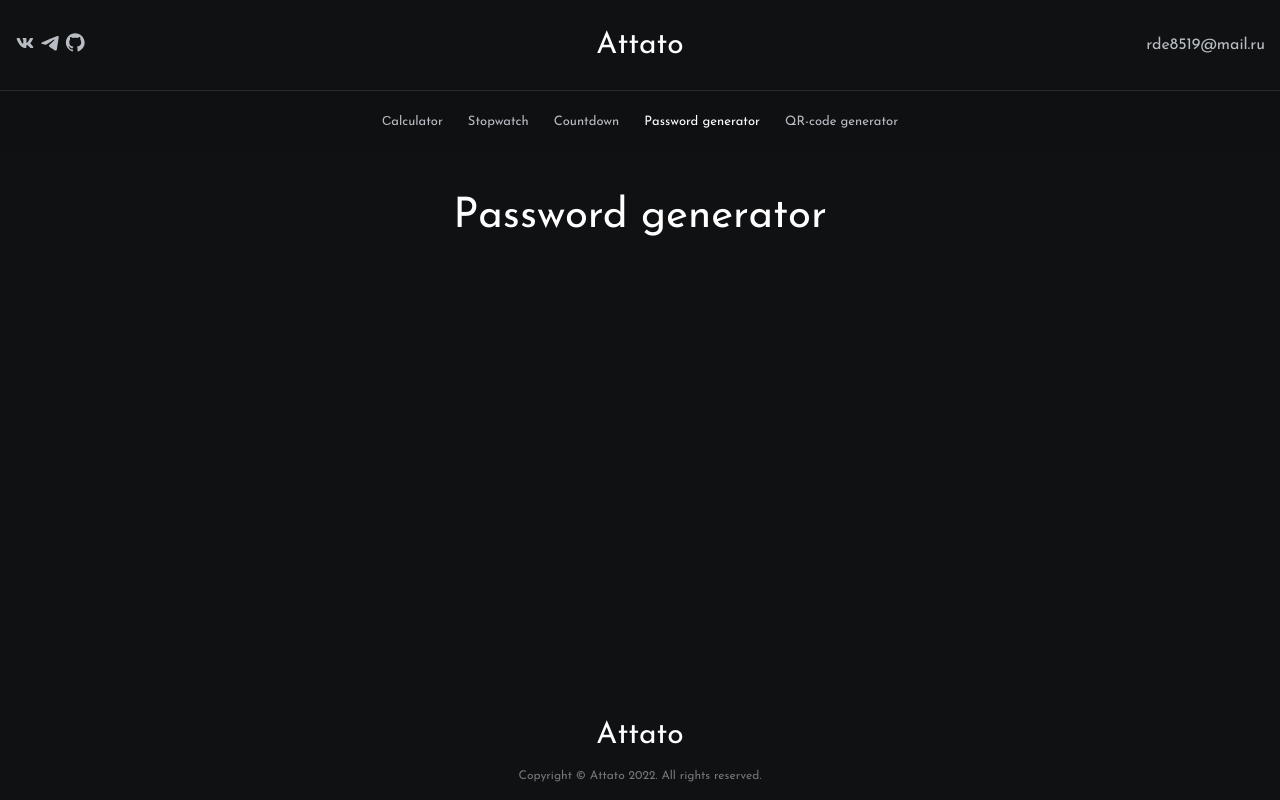
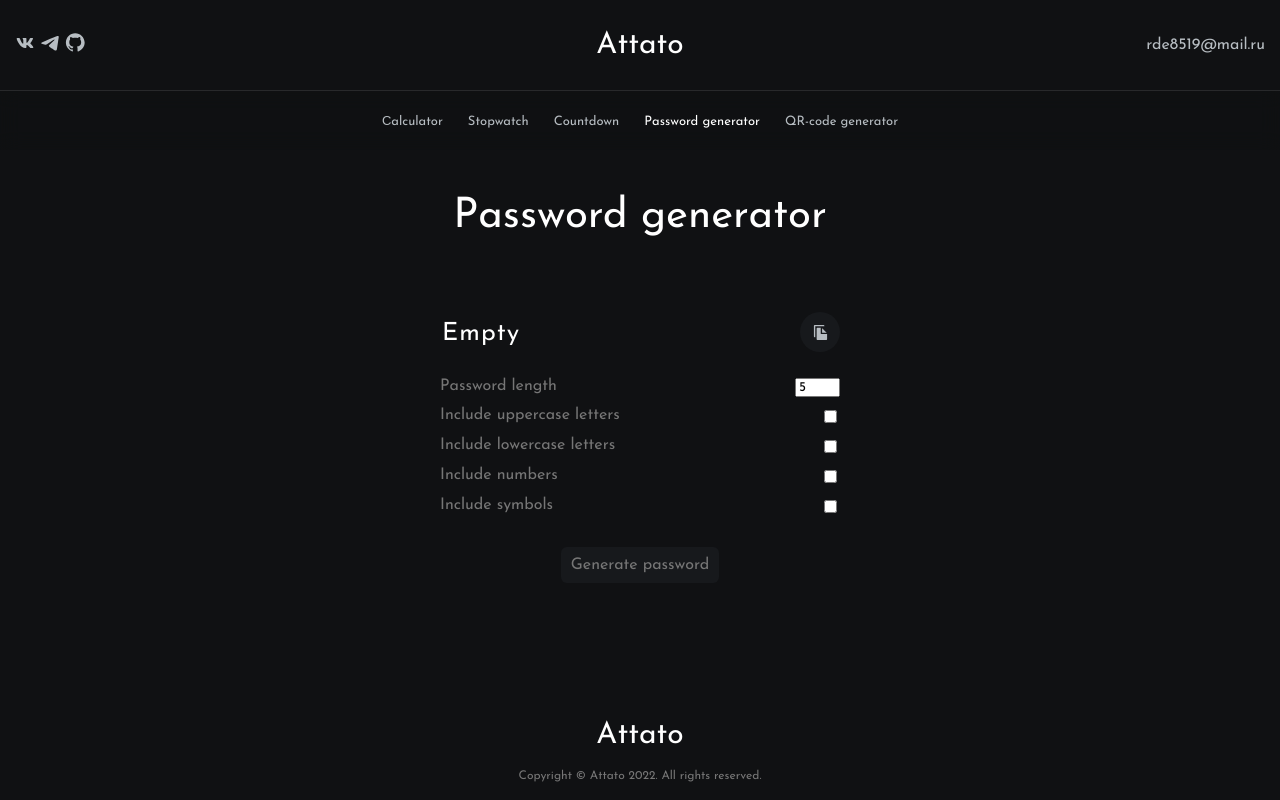
Before and after one commit to Attato/Mini-apps, a Next.js app: page / in a window 1280 px wide. Both pictures are taken after a click on the link "Password generator". Built offline with nearby package versions, Linux system fonts and the light colour scheme.

Commit message:
password generator

```diff
--- /dev/null
+++ b/pages/api/password.tsx
@@ -0,0 +1,166 @@
+import { useState } from 'react';
+import Image from 'next/image';
+
+const Checkbox = (props) => {
+	const { value, onChange } = props;
+
+	return (
+		<div>
+			<input type="checkbox" checked={value} onChange={onChange} />
+		</div>
+	);
+};
+
+const Password = () => {
+	const [password, setPassword] = useState({
+		length: 5,
+		uppercase: false,
+		lowercase: false,
+		numbers: false,
+		symbols: false,
+	});
+	const [handelText, setHandelText] = useState('');
+	const [copied, setCopied] = useState(false);
+
+	const handleChangeUppercase = () => {
+		setPassword({
+			...password,
+			uppercase: !password.uppercase,
+		});
+	};
+
+	const handleChangeLowercase = () => {
+		setPassword({
+			...password,
+			lowercase: !password.lowercase,
+		});
+	};
+
+	const handleChangeNumbers = () => {
+		setPassword({
+			...password,
+			numbers: !password.numbers,
+		});
+	};
+
+	const handleChangeSymbols = () => {
+		setPassword({
+			...password,
+			symbols: !password.symbols,
+		});
+	};
+
+	const setPasswordLength = (val) => {
+		setPassword({
+			...password,
+			length: val,
+		});
+	};
+
+	function generatePassword() {
+		const numbersArray = [1, 2, 3, 4, 5, 6, 7, 8, 9, 0];
+		const symbolsArray = ['!', '@', '#', '$', '%', '^', '&', '*', '(', ')'];
+
+		const characterCodes = Array.from(Array(26)).map((_e, i) => i + 97);
+		const lowerCaseLetters = characterCodes.map((code) =>
+			String.fromCharCode(code)
+		);
+		const upperCaseLetters = lowerCaseLetters.map((letter) =>
+			letter.toUpperCase()
+		);
+
+		const { length, uppercase, lowercase, numbers, symbols } = password;
+
+		const generateTheWord = (
+			length,
+			uppercase,
+			lowercase,
+			numbers,
+			symbols
+		) => {
+			const availableCharacters = [
+				...(lowercase ? lowerCaseLetters : []),
+				...(uppercase ? upperCaseLetters : []),
+				...(numbers ? numbersArray : []),
+				...(symbols ? symbolsArray : []),
+			];
+			const shuffleArray = (array) => array.sort(() => Math.random() - 0.5);
+			const characters = shuffleArray(availableCharacters).slice(0, length);
+			setHandelText(characters.join(''));
+			return characters;
+		};
+
+		generateTheWord(length, uppercase, lowercase, numbers, symbols);
+	}
+
+	return (
+		<div className="password">
+			<div className="password__area">
+				<input
+					type="text"
+					value={handelText}
+					placeholder="Empty"
+					autoComplete="off"
+                    readOnly
+					onChange={(e) => setHandelText(e.target.value)}
+				/>
+				<button
+					className="copy"
+					onClick={() => {
+						if (handelText.length > 0) {
+							navigator.clipboard.writeText(handelText);
+							setCopied(true);
+							setInterval(() => {
+								setCopied(false);
+							}, 2000);
+						}
+					}}
+				>
+					{copied ? (
+						<Image src="/checkmark.svg" alt="" width={15} height={15} />
+					) : (
+						<Image src="/copy.svg" alt="" width={15} height={15} />
+					)}
+				</button>
+			</div>
+
+            <div className="settings">
+
+                <div className="flex__row">
+                    <span>Password length</span>
+                    <input
+                        type="number"
+                        min="4"
+                        max="20"
+                        value={password.length}
+                        onChange={(e) => setPasswordLength(e.target.value)}
+                    />
+                </div>
+
+                <div className="flex__row">
+                    <span>Include uppercase letters</span>
+                    <Checkbox value={password.uppercase} onChange={handleChangeUppercase} />
+                </div>
+
+                <div className="flex__row">
+                    <span>Include lowercase letters</span>
+                    <Checkbox value={password.lowercase} onChange={handleChangeLowercase} />
+                </div>
+
+                <div className="flex__row">
+                    <span>Include numbers</span>
+                    <Checkbox value={password.numbers} onChange={handleChangeNumbers} />
+                </div>
+
+                <div className="flex__row">
+                    <span>Include symbols</span>
+                    <Checkbox value={password.symbols} onChange={handleChangeSymbols} />
+                </div>
+            </div>
+
+			<button className="generate" onClick={generatePassword}>Generate password</button>
+		</div>
+	);
+};
+
+export default Password;
--- a/pages/api/tabs.tsx
+++ b/pages/api/tabs.tsx
@@ -3,6 +3,7 @@ import Head from 'next/head';
 import Calculator from "./calculator"
 import Stopwatch from "./stopwatch"
 import Countdown from "./countdown"
+import Password from "./password"
 
 const calculator = (
 	<div className="body" key={Date.now()}>
@@ -52,6 +53,7 @@ const passwordGenerator = (
             <link rel="icon" href="/favicon.ico" />
         </Head>
 		<h1>Password generator</h1>
+		<Password/>
 	</div>
 );
 
--- a/styles/globals.scss
+++ b/styles/globals.scss
@@ -59,3 +59,13 @@ button {
 		outline: none;
 	}
 }
+
+input {
+	&::placeholder {
+		color: white;
+	}
+
+	&:focus-visible {
+		outline: none;
+	}
+}
--- a/styles/index.scss
+++ b/styles/index.scss
@@ -64,10 +64,6 @@
             text-align: right;
             font-size: 25px;
             letter-spacing: 1px;
-
-            &::placeholder{
-                color: white;
-            }
         }
 
         .keypad {
@@ -145,4 +141,60 @@
             }
         }
     }
+
+    .password {
+        width: 400px;
+
+        .password__area {
+            display: flex;
+            justify-content: space-between;
+            align-items: baseline;
+
+            input {
+                max-width: 350px;
+                width: 100%;
+                height: 50px;
+                margin-bottom: 20px;
+                background-color: transparent;
+                border: 0;
+                color: white;
+                font-size: 25px;
+                letter-spacing: 1px;
+            }
+
+            .copy{
+                width: 40px;
+                border-radius: 50%;
+                height: 40px;
+                transition: 10s;
+                padding: 0;
+                display: flex;
+                align-items: center;
+                justify-content: center;
+            }
+        }
+
+        span {
+            color: #767676;
+        }
+
+        .settings{
+            .flex__row {
+                display: flex;
+                justify-content: space-between;
+                margin-bottom: 10px;
+
+                &:last-child{
+                    margin-bottom: 30px;
+                }
+            }
+        }
+
+
+        .generate{
+            display: flex;
+            margin: auto;
+            padding: 10px;
+        }
+    }
 }
```
Also changed, not shown: public/checkmark.svg (added), public/copy.svg (added).
